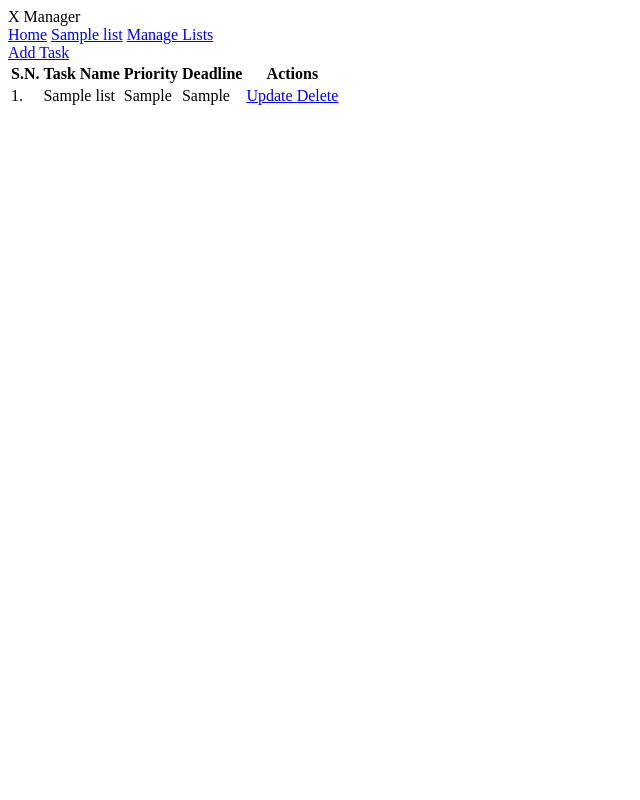
After one commit to superhori69/XTM, a PHP site: page /listtask.php?list_id=1 in a window 1280 px wide. The commit adds this page. Shown: the whole page, without its empty margins (0-640 px from the left). Run offline with PHP 8.4, Linux system fonts and the light colour scheme; tables that the repository leaves empty or names only in its code hold one stand-in row (values such as "Sample post").

Commit message:
Finished listtask.php. Started working on design.

```diff
--- /dev/null
+++ b/listtask.php
@@ -0,0 +1,121 @@
+<?php
+    include('config.php');
+
+
+    $list_id_url = $_GET['list_id'];
+?>
+
+<html>
+
+    <head>
+        <title>X Manager - Home</title>
+    </head>
+
+    <body>
+        <h>X Manager</h>
+
+        <div class="Menu">
+
+            <a href="<?php echo SITEURL; ?>">Home</a>
+
+            <?php
+
+            $db2 = mysqli_connect(DB_SERVER, DB_USERNAME, DB_PASSWORD) or die(mysqli_error());
+
+            $db_select2 = mysqli_select_db($db2, DB_NAME) or die(mysqli_error());
+
+            $sql2="SELECT * FROM tbl_lists";
+
+            $dofuck2 = mysqli_query($db2, $sql2);
+
+            if($dofuck2==true)
+            {
+            while($row2=mysqli_fetch_assoc($dofuck2))
+            {
+            $list_id = $row2['list_id'];
+            $list_name = $row2['list_name'];
+            ?>
+
+            <a href="<?php echo SITEURL?>listtask.php?list_id=<?php echo $list_id; ?>"><?php echo $list_name; ?></a>
+
+            <?php
+            }
+            }
+
+            ?>
+            <a href="<?php echo SITEURL; ?>managelist.php">Manage Lists</a>
+        </div>
+
+        <div class="all-task">
+            <a href="<?php echo SITEURL;?>addtask.php">Add Task</a>
+
+            <table>
+                <tr>
+                    <th>S.N.</th>
+                    <th>Task Name</th>
+                    <th>Priority</th>
+                    <th>Deadline</th>
+                    <th>Actions</th>
+                </tr>
+
+                <?php
+                    $db = mysqli_connect(DB_SERVER, DB_USERNAME, DB_PASSWORD) or die(mysqli_error());
+
+                    $db_select = mysqli_select_db($db, DB_NAME) or die(mysqli_error());
+
+                    $sql = "SELECT * FROM tbl_tasks WHERE list_id=$list_id_url";
+
+
+                    $snipple = 1;
+
+                    $dofuck = mysqli_query($db, $sql);
+
+                    if($dofuck==true)
+                    {
+
+                        $cr = mysqli_num_rows($dofuck);
+
+                        if($cr>0)
+                        {
+
+                            while($row=mysqli_fetch_assoc($dofuck))
+                            {
+                                $task_id = $row['task_id'];
+                                $task_name = $row['task_name'];
+                                $priority = $row['priority'];
+                                $deadline = $row['deadline'];
+                                ?>
+
+                                <tr>
+                                    <td><?php echo $snipple++; ?>. </td>
+                                    <td><?php echo $list_name; ?></td>
+                                    <td><?php echo $priority; ?></td>
+                                    <td><?php echo $deadline; ?></td>
+                                    <td>
+
+                                        <a href="<?php echo SITEURL; ?>updatetask.php?task_id=<?php echo $task_id; ?>">Update </a>
+
+                                        <a href="<?php echo SITEURL; ?>deletetask.php?task_id=<?php echo $task_id; ?>">Delete</a>
+
+                                    </td>
+                                </tr>
+                                <?php
+                            }
+                        }
+                        else
+                        {
+                            ?>
+                            <tr>
+                                <td colespan="5">No Task Added Tet.</td>
+                            </tr>
+                            <?php
+                        }
+                    }
+                ?>
+            </table>
+        </div>
+
+    </body>
+
+
+</html>
```
Also changed, not shown: index.php (+24 -3 lines).
